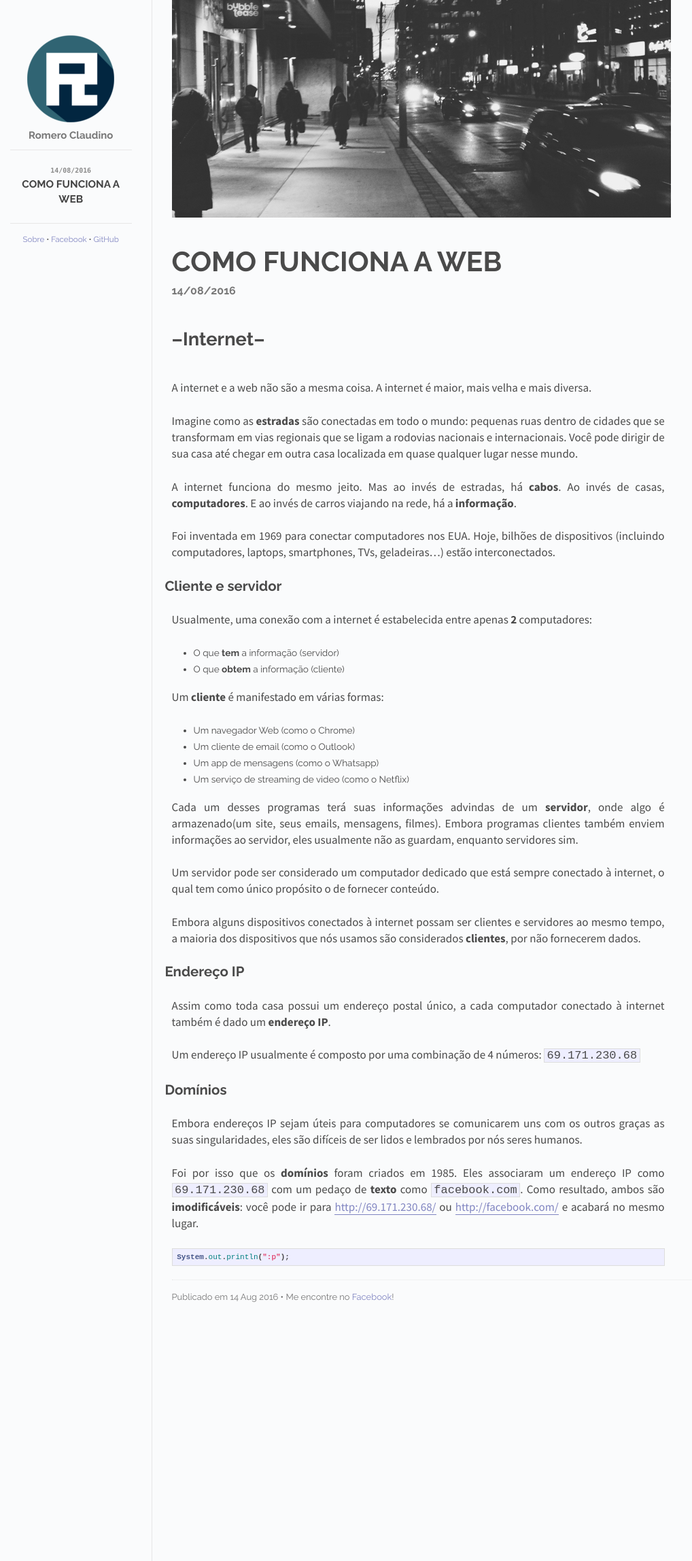
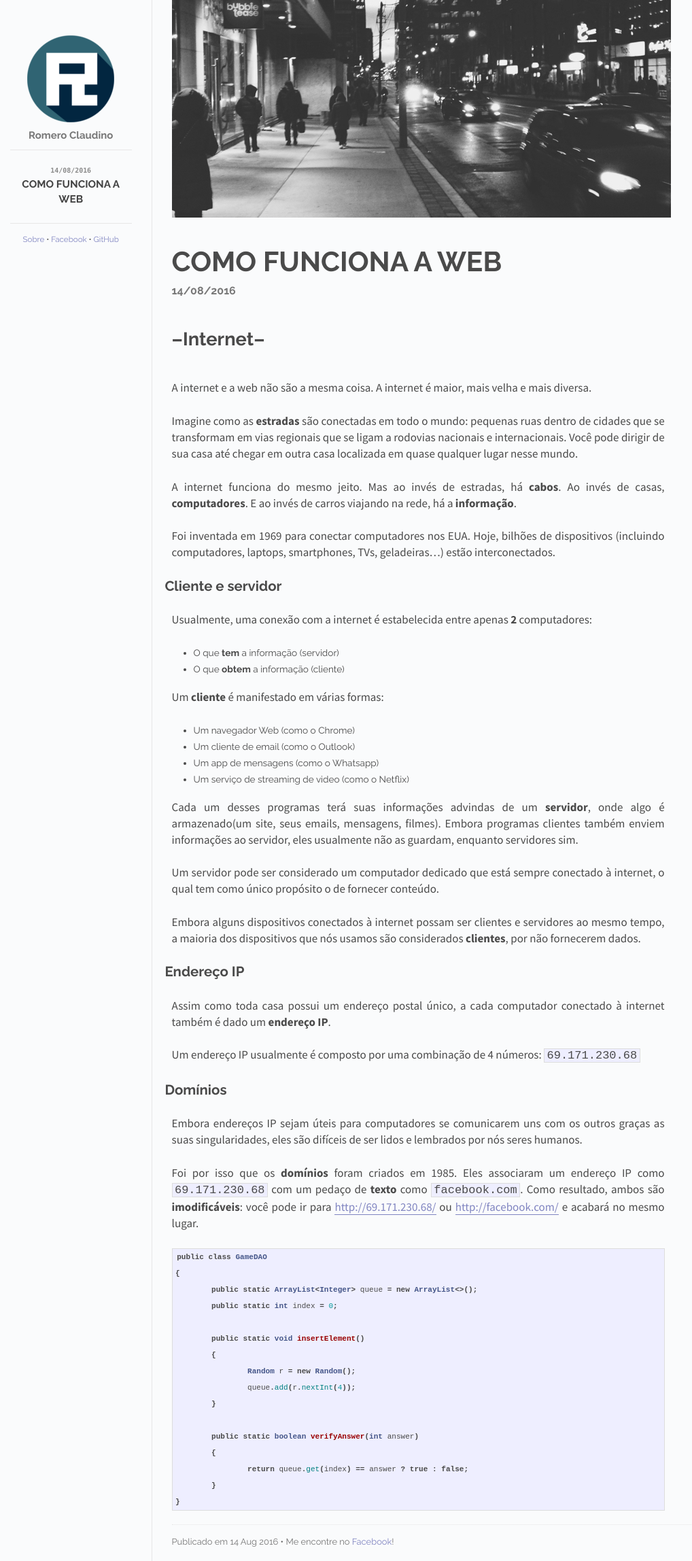
Before and after one commit to romeroclaudino/romeroclaudino.github.io, a Jekyll site: the page built from _posts/2016-08-12-como-funciona-a-web.md, in a window 1280 px wide. Shown: the whole page at 68% size, without its empty margins (135-1153 px from the left). Built offline with Jekyll 4.4.1, drawn with Linux system fonts in a browser that asks for light colours.

Commit message:
test syntax

````diff
--- a/_posts/2016-08-12-como-funciona-a-web.md
+++ b/_posts/2016-08-12-como-funciona-a-web.md
@@ -60,5 +60,20 @@ Foi por isso que os **domínios** foram criados em 1985. Eles associaram um ende
 
 
 ``` java
-System.out.println(":p");
+public class GameDAO
+{
+	public static ArrayList<Integer> queue = new ArrayList<>();
+	public static int index = 0;
+
+	public static void insertElement()
+	{
+		Random r = new Random();
+		queue.add(r.nextInt(4));
+	}
+
+	public static boolean verifyAnswer(int answer)
+	{
+		return queue.get(index) == answer ? true : false;
+	}
+}
 ```
````
